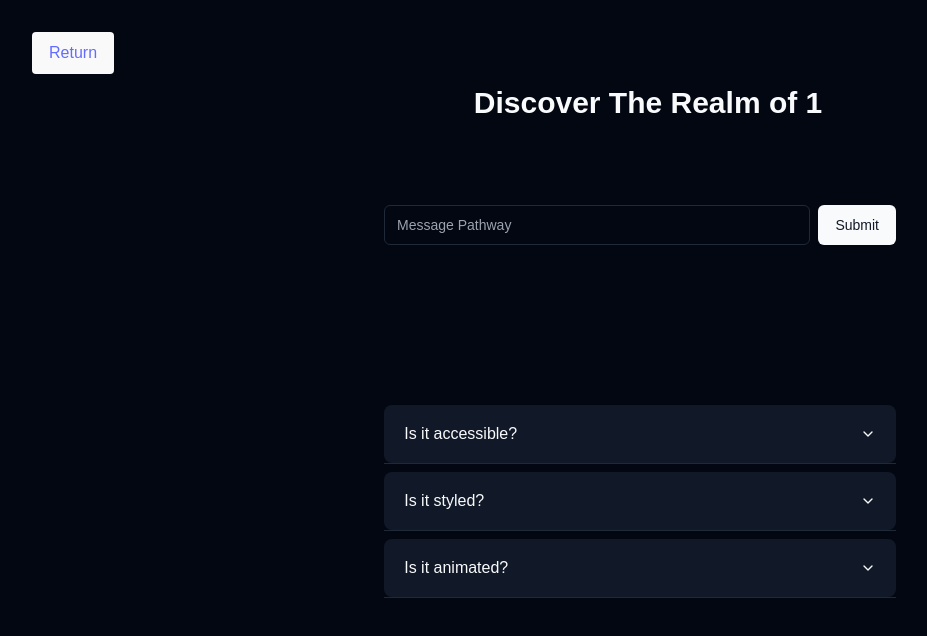
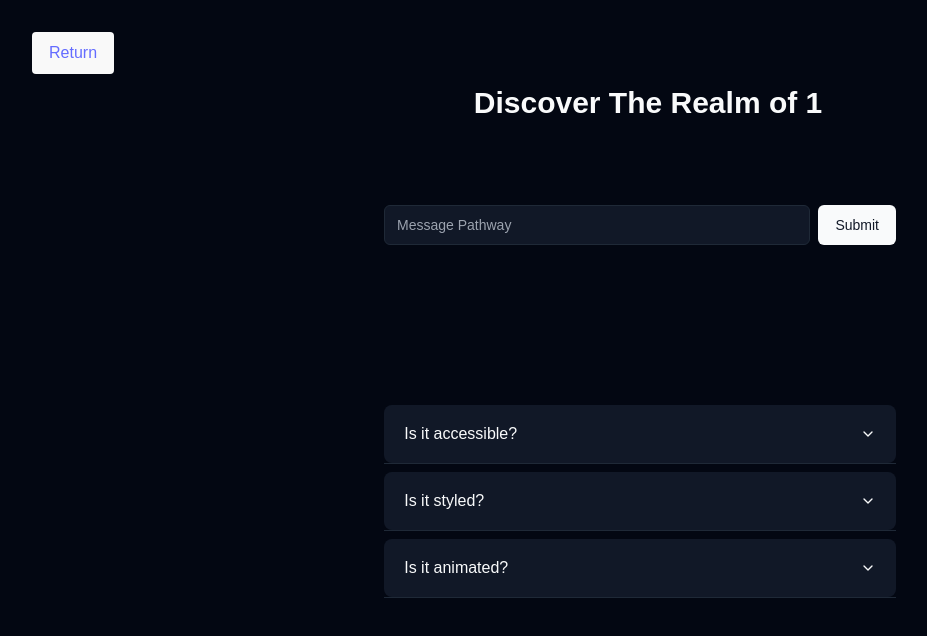
Before and after one commit to 49M/Pathway_App, a Next.js app in the folder Pathway-Next/pathway-next/: page /section/1 in a window 1280 px wide. Shown: the top 636 px of the page, without its empty margins (0-927 px from the left). Built offline with nearby package versions, Linux system fonts and the light colour scheme.

Commit message:
Fixed search color

```diff
--- a/Pathway-Next/pathway-next/components/ui/search-bar.tsx
+++ b/Pathway-Next/pathway-next/components/ui/search-bar.tsx
@@ -6,8 +6,8 @@ import { Accordion, AccordionItem, AccordionTrigger, AccordionContent } from "@/
 export function SearchBar({onClick, isCS}: {onClick: any, isCS: boolean}) {
   return (
     <div>
-    <div className="flex w-full items-center space-x-2">
-      <Input type="email" placeholder="Message Pathway" />
+    <div className="flex w-full items-center space-x-2 ">
+      <Input type="email" className='bg-primary-foreground'placeholder="Message Pathway" />
       <Button type="submit" onClick={onClick}>Submit</Button>
     </div>
     <Accordion type="single" collapsible className="w-full mt-40 space-y-2">
```
